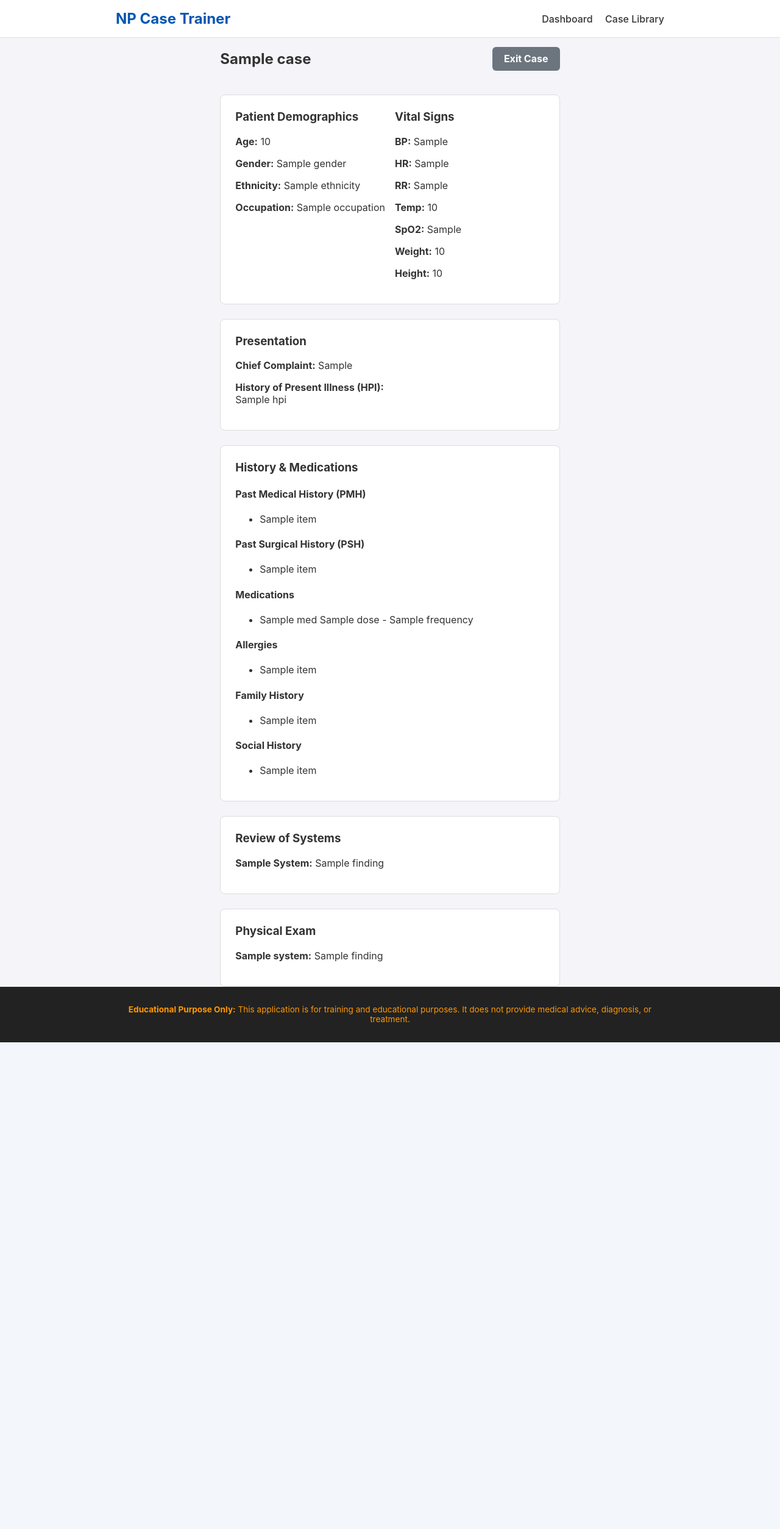
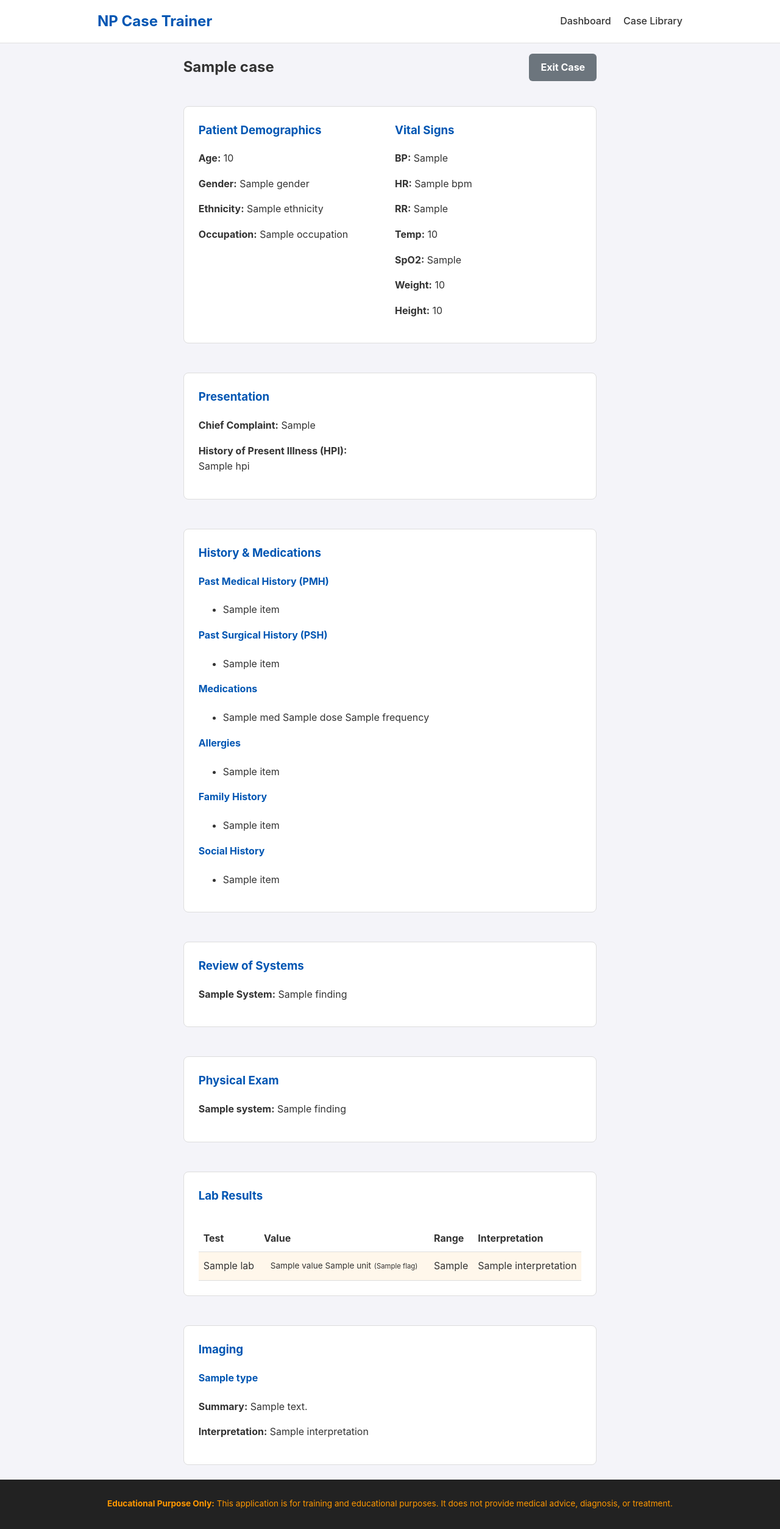
Before and after one commit to durech11/np_case_trainer_web, a FastAPI app: template templates/session/player.html in a window 1280 px wide. Shown: the whole page at 61% size. Before the commit the page ends 1709 px from the top, so only its background shows below. Run offline with FastAPI, Linux system fonts and the light colour scheme; the template is opened without the code that fills it: most values are stand-ins (such as "Sample title", 1, 10 or a date in 2020); some libraries are stand-ins or nearby versions.

Commit message:
fixed lab results for readability

```diff
--- a/static/style.css
+++ b/static/style.css
@@ -11,6 +11,8 @@
     --footer-text: #ddd;
     --btn-text: #fff;
     --warning-color: #ff9800;
+    --danger-color-light: #f8d7da;
+    --danger-color-dark: #721c24;
 }
 
 @media (prefers-color-scheme: dark) {
@@ -18,7 +20,7 @@
         --bg-color: #121212;
         --text-color: #e0e0e0;
         --primary-color: #3792cb;
-        --secondary-color: #555;
+        --secondary-color: #888;
         --header-bg: #1e1e1e;
         --header-border: #333;
         --card-bg: #1e1e1e;
@@ -27,6 +29,8 @@
         --footer-text: #aaa;
         --btn-text: #fff;
         --warning-color: #ffa726;
+        --danger-color-light: #58151c;
+        --danger-color-dark: #f5c6cb;
     }
 }
 
@@ -38,10 +42,11 @@ body {
     display: flex;
     flex-direction: column;
     min-height: 100vh;
+    line-height: 1.6;
 }
 
 .container {
-    max-width: 900px;
+    max-width: 960px;
     margin: 0 auto;
     padding: 0 1rem;
 }
@@ -61,10 +66,14 @@ header {
 header h1 {
     margin: 0;
     font-size: 1.5rem;
-    color: var(--primary-color);
 }
 
-nav a {
+header h1 a {
+    color: var(--primary-color);
+    text-decoration: none;
+}
+
+nav a, nav span {
     color: var(--text-color);
     text-decoration: none;
     margin-left: 1rem;
@@ -127,18 +136,18 @@ footer {
     border: 1px solid var(--card-border);
     padding: 1.5rem;
     border-radius: 8px;
+    margin-bottom: 1.5rem;
 }
 
-.info-panel h3 {
+.info-panel h3, .info-panel h4 {
     margin-top: 0;
+    color: var(--primary-color);
 }
 
-/* Case Grid */
 .case-grid {
     display: grid;
     grid-template-columns: repeat(auto-fill, minmax(300px, 1fr));
     gap: 1.5rem;
-    margin-top: 1rem;
 }
 
 .case-card {
@@ -153,7 +162,6 @@ footer {
 .case-card h3 {
     margin-top: 0;
     margin-bottom: 0.5rem;
-    color: var(--primary-color);
 }
 
 .case-card .meta {
@@ -168,7 +176,6 @@ footer {
 .case-card .summary {
     flex-grow: 1;
     margin-bottom: 1.5rem;
-    line-height: 1.4;
 }
 
 .empty-state {
@@ -180,7 +187,6 @@ footer {
     color: var(--secondary-color);
 }
 
-/* Badges */
 .badge {
     display: inline-block;
     padding: 0.2rem 0.5rem;
@@ -189,23 +195,71 @@ footer {
     font-weight: bold;
 }
 
-.diff-easy {
+.diff-easy { background-color: #d4edda; color: #155724; }
+.diff-moderate { background-color: #fff3cd; color: #856404; }
+.diff-hard { background-color: #f8d7da; color: #721c24; }
+
+.lab-table {
+    width: 100%;
+    border-collapse: collapse;
+    margin-top: 1rem;
+}
+
+.lab-table th, .lab-table td {
+    text-align: left;
+    padding: 8px;
+    border-bottom: 1px solid var(--card-border);
+}
+
+.lab-table th {
+    font-weight: bold;
+}
+
+/* Lab Result Badges */
+.flag-badge {
+    display: inline-flex;
+    align-items: center;
+    gap: 0.3rem;
+    padding: 0.2rem 0.6rem;
+    border-radius: 12px; /* pill style */
+    font-size: 0.85rem;
+    border: 1px solid transparent;
+}
+
+.flag-high, .flag-low {
+    background-color: var(--danger-color-light);
+    color: var(--danger-color-dark);
+    border-color: rgba(114, 28, 36, 0.2);
+}
+
+.flag-normal {
     background-color: #d4edda;
     color: #155724;
+    border-color: rgba(21, 87, 36, 0.2);
 }
 
-.diff-moderate {
-    background-color: #fff3cd;
-    color: #856404;
-}
-
-.diff-hard {
-    background-color: #f8d7da;
-    color: #721c24;
+.lab-row-abnormal {
+    background-color: rgba(255, 152, 0, 0.08);
 }
 
 @media (prefers-color-scheme: dark) {
     .diff-easy { background-color: #1e4620; color: #75b798; }
     .diff-moderate { background-color: #533f03; color: #ffda6a; }
     .diff-hard { background-color: #58151c; color: #ea868f; }
+
+    .flag-high, .flag-low {
+        background-color: rgba(220, 53, 69, 0.2);
+        color: #ffb3b8;
+        border-color: rgba(255, 179, 184, 0.3);
+    }
+
+    .flag-normal {
+        background-color: rgba(25, 135, 84, 0.2);
+        color: #a3cfbb;
+        border-color: rgba(163, 207, 187, 0.3);
+    }
+
+    .lab-row-abnormal {
+        background-color: rgba(255, 152, 0, 0.08);
+    }
 }
--- a/templates/session/player.html
+++ b/templates/session/player.html
@@ -1,6 +1,6 @@
 {% extends "base.html" %}
 
-{% block title %}Case Player - NP Case Trainer{% endblock %}
+{% block title %}Case Player: {{ case.title }}{% endblock %}
 
 {% block content %}
 <div style="display: flex; justify-content: space-between; align-items: center; margin-bottom: 1.5rem;">
@@ -22,7 +22,7 @@
         <div>
             <h3 style="margin-top: 0;">Vital Signs</h3>
             <p><strong>BP:</strong> {{ case.vitals.bp }}</p>
-            <p><strong>HR:</strong> {{ case.vitals.hr }}</p>
+            <p><strong>HR:</strong> {{ case.vitals.hr }} bpm</p>
             <p><strong>RR:</strong> {{ case.vitals.rr }}</p>
             <p><strong>Temp:</strong> {{ case.vitals.temp }}</p>
             <p><strong>SpO2:</strong> {{ case.vitals.spo2 }}</p>
@@ -44,16 +44,16 @@
         <h3 style="margin-top: 0;">History & Medications</h3>
 
         <h4>Past Medical History (PMH)</h4>
-        {% if case.pmh %}<ul>{% for item in case.pmh %}<li>{{ item }}</li>{% endfor %}</ul>{% else %}<p>None</p>{% endif %}
+        {% if case.pmh %}<ul>{% for item in case.pmh %}<li>{{ item }}</li>{% endfor %}</ul>{% else %}<p>None reported.</p>{% endif %}
 
         <h4>Past Surgical History (PSH)</h4>
-        {% if case.psh %}<ul>{% for item in case.psh %}<li>{{ item }}</li>{% endfor %}</ul>{% else %}<p>None</p>{% endif %}
+        {% if case.psh %}<ul>{% for item in case.psh %}<li>{{ item }}</li>{% endfor %}</ul>{% else %}<p>None reported.</p>{% endif %}
 
         <h4>Medications</h4>
         {% if case.medications %}
             <ul>
             {% for med in case.medications %}
-                <li>{{ med.name }} {{ med.dose }} - {{ med.frequency }}</li>
+                <li>{{ med.name }} {{ med.dose }} {{ med.frequency }}</li>
             {% endfor %}
             </ul>
         {% else %}
@@ -76,11 +76,11 @@
         {% if case.ros %}
             {% for system, findings in case.ros.items() %}
                 <p><strong>{{ system|title }}:</strong>
-                {{ findings | join(' ') }}
+                {{ findings | join(', ') }}
                 </p>
             {% endfor %}
         {% else %}
-            <p>Unremarkable</p>
+            <p>All systems reviewed and are negative.</p>
         {% endif %}
     </div>
 
@@ -96,5 +96,61 @@
         {% endif %}
     </div>
 
+    <!-- Labs -->
+    <div class="info-panel">
+        <h3 style="margin-top: 0;">Lab Results</h3>
+        {% if case.labs %}
+            <div style="overflow-x: auto;">
+                <table class="lab-table">
+                    <thead>
+                        <tr>
+                            <th>Test</th>
+                            <th>Value</th>
+                            <th>Range</th>
+                            <th>Interpretation</th>
+                        </tr>
+                    </thead>
+                    <tbody>
+                        {% for lab in case.labs %}
+                        <tr class="{% if lab.flag and lab.flag|lower != 'normal' %}lab-row-abnormal{% endif %}">
+                            <td>{{ lab.name }}</td>
+                            <td>
+                                {% if lab.flag %}
+                                    <span class="flag-badge flag-{{ lab.flag|lower }}">
+                                        {{ lab.value }} {{ lab.unit }}
+                                        {% if lab.flag|lower != 'normal' %}
+                                            <small>({{ lab.flag }})</small>
+                                        {% endif %}
+                                    </span>
+                                {% else %}
+                                    <span>{{ lab.value }} {{ lab.unit }}</span>
+                                {% endif %}
+                            </td>
+                            <td>{{ lab.reference_range }}</td>
+                            <td>{{ lab.interpretation }}</td>
+                        </tr>
+                        {% endfor %}
+                    </tbody>
+                </table>
+            </div>
+        {% else %}
+            <p>No labs ordered.</p>
+        {% endif %}
+    </div>
+
+    <!-- Imaging -->
+    <div class="info-panel">
+        <h3 style="margin-top: 0;">Imaging</h3>
+        {% if case.imaging %}
+            {% for study in case.imaging %}
+                <h4>{{ study.type }}</h4>
+                <p><strong>Summary:</strong> {{ study.summary }}</p>
+                <p><strong>Interpretation:</strong> {{ study.interpretation }}</p>
+            {% endfor %}
+        {% else %}
+            <p>No imaging studies performed.</p>
+        {% endif %}
+    </div>
+
 </div>
 {% endblock %}
```
